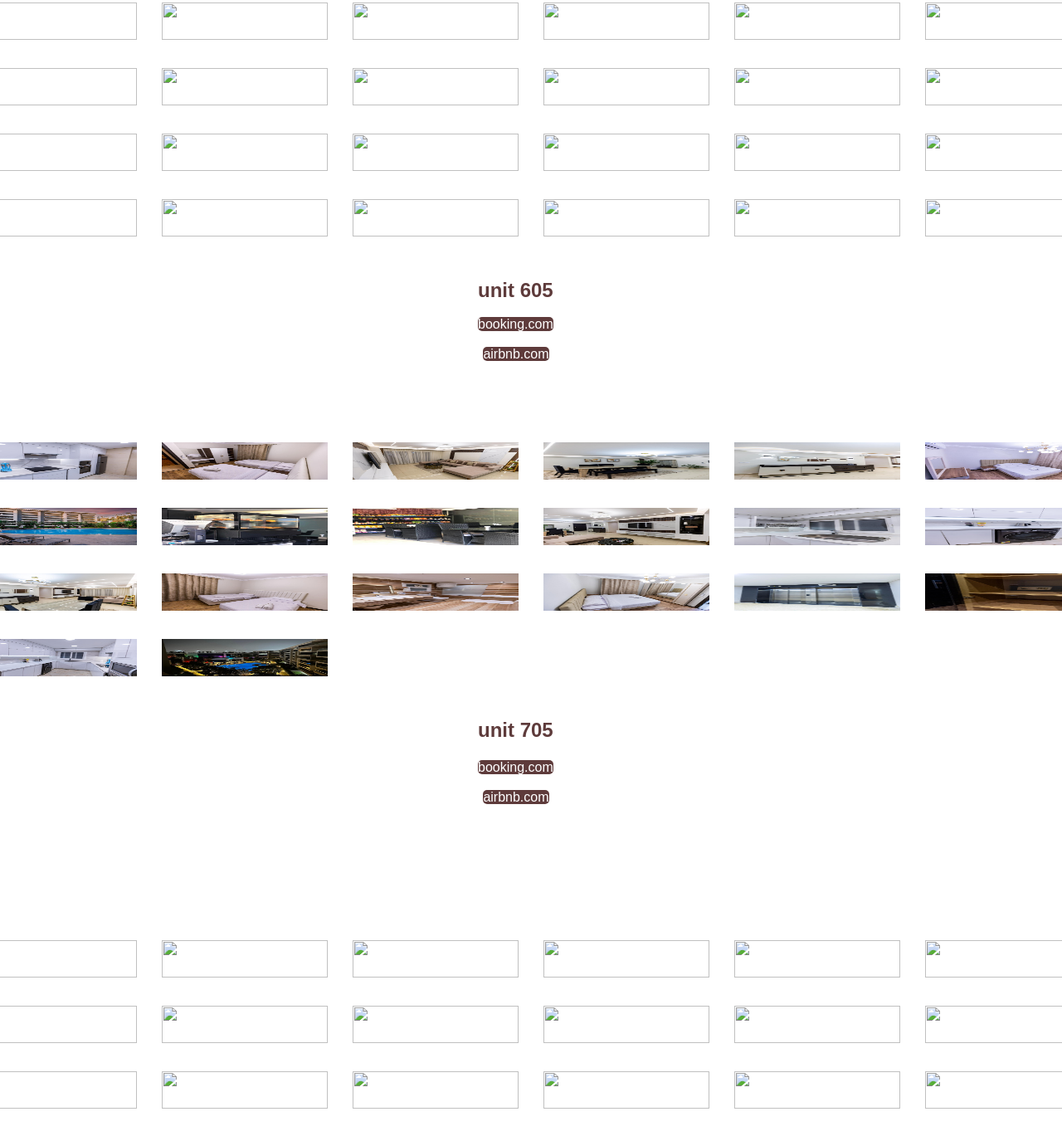
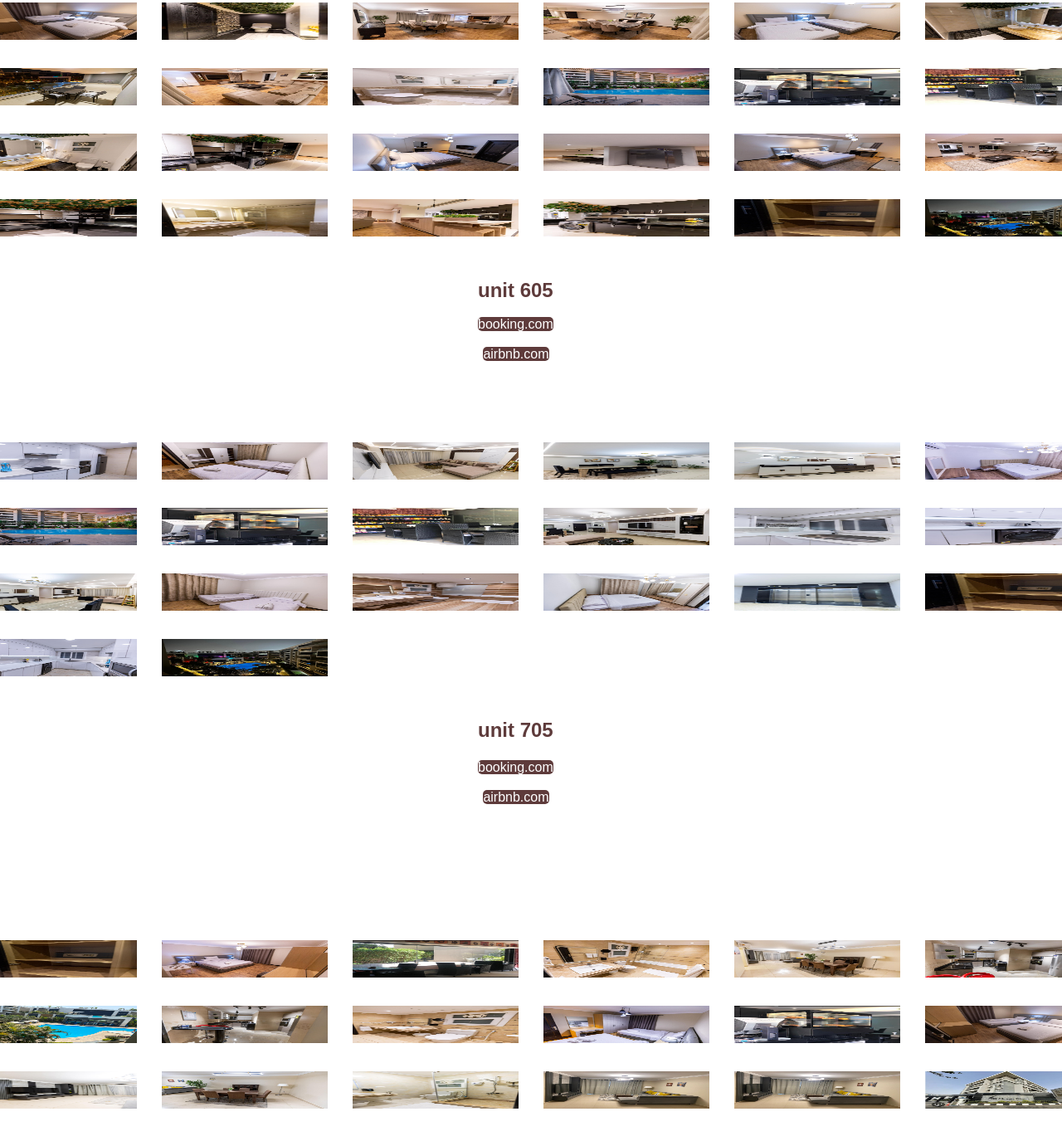
Before and after one commit to Minabasta5/ocean-apartments, a plain HTML site: page index.html in a window 1280 px wide. Shown: the part 1797-3172 px from the top of the page at 83% size. Drawn offline with Linux system fonts and the light colour scheme.

Commit message:
Add files via upload

```diff
--- a/index.html
+++ b/index.html
@@ -212,77 +212,77 @@
     <div class="unit-304">
         <div class="gallary-304">
 
-            <a href="pic/304/03021d65-c0bd-40d3-8309-48ffc83176d2.jpeg" data-lightbox="modal" data-title="">
-                <img src="pic/304/03021d65-c0bd-40d3-8309-48ffc83176d2.jpeg" width="45" height="45">
+            <a href="pic-1/304/03021d65-c0bd-40d3-8309-48ffc83176d2.jpeg" data-lightbox="modal" data-title="">
+                <img src="pic-1/304/03021d65-c0bd-40d3-8309-48ffc83176d2.jpeg" width="45" height="45">
             </a>
-            <a href="pic/304/03e6876f-c22c-4bc5-ad77-83e6c4d4a486.jpeg" data-lightbox="modal" data-title="">
-                <img src="pic/304/03e6876f-c22c-4bc5-ad77-83e6c4d4a486.jpeg" width="45" height="45">
+            <a href="pic-1/304/03e6876f-c22c-4bc5-ad77-83e6c4d4a486.jpeg" data-lightbox="modal" data-title="">
+                <img src="pic-1/304/03e6876f-c22c-4bc5-ad77-83e6c4d4a486.jpeg" width="45" height="45">
             </a>
-            <a href="pic/304/06cf9c75-f204-477a-9331-b614f846a6f2.jpeg" data-lightbox="modal" data-title="">
-                <img src="pic/304/06cf9c75-f204-477a-9331-b614f846a6f2.jpeg" width="45" height="45">
+            <a href="pic-1/304/06cf9c75-f204-477a-9331-b614f846a6f2.jpeg" data-lightbox="modal" data-title="">
+                <img src="pic-1/304/06cf9c75-f204-477a-9331-b614f846a6f2.jpeg" width="45" height="45">
             </a>
-            <a href="pic/304/0860ce19-346f-492e-9518-ae1071caa92f.jpeg" data-lightbox="modal" data-title="">
-                <img src="pic/304/0860ce19-346f-492e-9518-ae1071caa92f.jpeg" width="45" height="45">
+            <a href="pic-1/304/0860ce19-346f-492e-9518-ae1071caa92f.jpeg" data-lightbox="modal" data-title="">
+                <img src="pic-1/304/0860ce19-346f-492e-9518-ae1071caa92f.jpeg" width="45" height="45">
             </a>
-            <a href="pic/304/0c5ab381-3cba-456e-96cb-85e91a6dead2.jpeg" data-lightbox="modal" data-title="">
-                <img src="pic/304/0c5ab381-3cba-456e-96cb-85e91a6dead2.jpeg" width="45" height="45">
+            <a href="pic-1/304/0c5ab381-3cba-456e-96cb-85e91a6dead2.jpeg" data-lightbox="modal" data-title="">
+                <img src="pic-1/304/0c5ab381-3cba-456e-96cb-85e91a6dead2.jpeg" width="45" height="45">
             </a>
-            <a href="pic/304/175984cd-af5d-4d88-bcc9-1185ca065475.jpeg" data-lightbox="modal" data-title="">
-                <img src="pic/304/175984cd-af5d-4d88-bcc9-1185ca065475.jpeg" width="45" height="45">
+            <a href="pic-1/304/175984cd-af5d-4d88-bcc9-1185ca065475.jpeg" data-lightbox="modal" data-title="">
+                <img src="pic-1/304/175984cd-af5d-4d88-bcc9-1185ca065475.jpeg" width="45" height="45">
             </a>
-            <a href="pic/304/20c1371a-554f-4471-a3dc-ae1f72d03918.jpeg" data-lightbox="modal" data-title="">
-                <img src="pic/304/20c1371a-554f-4471-a3dc-ae1f72d03918.jpeg" width="45" height="45">
+            <a href="pic-1/304/20c1371a-554f-4471-a3dc-ae1f72d03918.jpeg" data-lightbox="modal" data-title="">
+                <img src="pic-1/304/20c1371a-554f-4471-a3dc-ae1f72d03918.jpeg" width="45" height="45">
             </a>
-            <a href="pic/304/2ff8383a-55e1-4dd9-8b54-e138fa16530d.jpeg" data-lightbox="modal" data-title="">
-                <img src="pic/304/2ff8383a-55e1-4dd9-8b54-e138fa16530d.jpeg" width="45" height="45">
+            <a href="pic-1/304/2ff8383a-55e1-4dd9-8b54-e138fa16530d.jpeg" data-lightbox="modal" data-title="">
+                <img src="pic-1/304/2ff8383a-55e1-4dd9-8b54-e138fa16530d.jpeg" width="45" height="45">
             </a>
-            <a href="pic/304/3defd1ee-1aa8-47e1-bb17-8f0d3b130173.jpeg" data-lightbox="modal" data-title="">
-                <img src="pic/304/3defd1ee-1aa8-47e1-bb17-8f0d3b130173.jpeg" width="45" height="45">
+            <a href="pic-1/304/3defd1ee-1aa8-47e1-bb17-8f0d3b130173.jpeg" data-lightbox="modal" data-title="">
+                <img src="pic-1/304/3defd1ee-1aa8-47e1-bb17-8f0d3b130173.jpeg" width="45" height="45">
             </a>
-            <a href="pic/304/528ec698-5c64-405f-ac40-176033fe1a7b (1).jpeg" data-lightbox="modal" data-title="">
-                <img src="pic/304/528ec698-5c64-405f-ac40-176033fe1a7b (1).jpeg" width="45" height="45">
+            <a href="pic-1/304/528ec698-5c64-405f-ac40-176033fe1a7b (1).jpeg" data-lightbox="modal" data-title="">
+                <img src="pic-1/304/528ec698-5c64-405f-ac40-176033fe1a7b (1).jpeg" width="45" height="45">
             </a>
-            <a href="pic/304/53f0fdd5-4e1f-4f9a-ad19-70cd7157b29a.jpeg" data-lightbox="modal" data-title="">
-                <img src="pic/304/53f0fdd5-4e1f-4f9a-ad19-70cd7157b29a.jpeg" width="45" height="45">
+            <a href="pic-1/304/53f0fdd5-4e1f-4f9a-ad19-70cd7157b29a.jpeg" data-lightbox="modal" data-title="">
+                <img src="pic-1/304/53f0fdd5-4e1f-4f9a-ad19-70cd7157b29a.jpeg" width="45" height="45">
             </a>
-            <a href="pic/304/57c7d0c9-b654-4494-b4e4-21fd8bc0a56e.jpeg" data-lightbox="modal" data-title="">
-                <img src="pic/304/57c7d0c9-b654-4494-b4e4-21fd8bc0a56e.jpeg" width="45" height="45">
+            <a href="pic-1/304/57c7d0c9-b654-4494-b4e4-21fd8bc0a56e.jpeg" data-lightbox="modal" data-title="">
+                <img src="pic-1/304/57c7d0c9-b654-4494-b4e4-21fd8bc0a56e.jpeg" width="45" height="45">
             </a>
-            <a href="pic/304/7142e3e9-3585-41ec-93f1-d6085754f0d7.jpeg" data-lightbox="modal" data-title="">
-                <img src="pic/304/7142e3e9-3585-41ec-93f1-d6085754f0d7.jpeg" width="45" height="45">
+            <a href="pic-1/304/7142e3e9-3585-41ec-93f1-d6085754f0d7.jpeg" data-lightbox="modal" data-title="">
+                <img src="pic-1/304/7142e3e9-3585-41ec-93f1-d6085754f0d7.jpeg" width="45" height="45">
             </a>
-            <a href="pic/304/7a4a0082-0783-45b6-9c72-9d6086812453.jpeg" data-lightbox="modal" data-title="">
-                <img src="pic/304/7a4a0082-0783-45b6-9c72-9d6086812453.jpeg" width="45" height="45">
+            <a href="pic-1/304/7a4a0082-0783-45b6-9c72-9d6086812453.jpeg" data-lightbox="modal" data-title="">
+                <img src="pic-1/304/7a4a0082-0783-45b6-9c72-9d6086812453.jpeg" width="45" height="45">
             </a>
-            <a href="pic/304/7fcbd0ca-61dc-4a0b-9ef7-4b8ffd265331.jpeg" data-lightbox="modal" data-title="">
-                <img src="pic/304/7fcbd0ca-61dc-4a0b-9ef7-4b8ffd265331.jpeg" width="45" height="45">
+            <a href="pic-1/304/7fcbd0ca-61dc-4a0b-9ef7-4b8ffd265331.jpeg" data-lightbox="modal" data-title="">
+                <img src="pic-1/304/7fcbd0ca-61dc-4a0b-9ef7-4b8ffd265331.jpeg" width="45" height="45">
             </a>
-            <a href="pic/304/84fe63f5-56cd-4e8f-ad43-cceef76c0fa1.jpeg" data-lightbox="modal" data-title="">
-                <img src="pic/304/84fe63f5-56cd-4e8f-ad43-cceef76c0fa1.jpeg" width="45" height="45">
+            <a href="pic-1/304/84fe63f5-56cd-4e8f-ad43-cceef76c0fa1.jpeg" data-lightbox="modal" data-title="">
+                <img src="pic-1/304/84fe63f5-56cd-4e8f-ad43-cceef76c0fa1.jpeg" width="45" height="45">
             </a>
-            <a href="pic/304/a37fd5c2-90a0-4c80-8152-addb85f8e74b.jpeg" data-lightbox="modal" data-title="">
-                <img src="pic/304/a37fd5c2-90a0-4c80-8152-addb85f8e74b.jpeg" width="45" height="45">
+            <a href="pic-1/304/a37fd5c2-90a0-4c80-8152-addb85f8e74b.jpeg" data-lightbox="modal" data-title="">
+                <img src="pic-1/304/a37fd5c2-90a0-4c80-8152-addb85f8e74b.jpeg" width="45" height="45">
             </a>
-            <a href="pic/304/bbfb9efe-1097-4484-b1a6-5341c126aea1.jpeg" data-lightbox="modal" data-title="">
-                <img src="pic/304/bbfb9efe-1097-4484-b1a6-5341c126aea1.jpeg" width="45" height="45">
+            <a href="pic-1/304/bbfb9efe-1097-4484-b1a6-5341c126aea1.jpeg" data-lightbox="modal" data-title="">
+                <img src="pic-1/304/bbfb9efe-1097-4484-b1a6-5341c126aea1.jpeg" width="45" height="45">
             </a>
-            <a href="pic/304/bd923abf-0dec-4c37-8550-1f8a6f060fb4.jpeg" data-lightbox="modal" data-title="">
-                <img src="pic/304/bd923abf-0dec-4c37-8550-1f8a6f060fb4.jpeg" width="45" height="45">
+            <a href="pic-1/304/bd923abf-0dec-4c37-8550-1f8a6f060fb4.jpeg" data-lightbox="modal" data-title="">
+                <img src="pic-1/304/bd923abf-0dec-4c37-8550-1f8a6f060fb4.jpeg" width="45" height="45">
             </a>
-            <a href="pic/304/dfa45e80-9a1d-4ec4-8e2b-b05d91078329.jpeg" data-lightbox="modal" data-title="">
-                <img src="pic/304/dfa45e80-9a1d-4ec4-8e2b-b05d91078329.jpeg" width="45" height="45">
+            <a href="pic-1/304/dfa45e80-9a1d-4ec4-8e2b-b05d91078329.jpeg" data-lightbox="modal" data-title="">
+                <img src="pic-1/304/dfa45e80-9a1d-4ec4-8e2b-b05d91078329.jpeg" width="45" height="45">
             </a>
-            <a href="pic/304/e4beb1a5-d47b-4375-989c-ffe0ac90165b.jpeg" data-lightbox="modal" data-title="">
-                <img src="pic/304/e4beb1a5-d47b-4375-989c-ffe0ac90165b.jpeg" width="45" height="45">
+            <a href="pic-1/304/e4beb1a5-d47b-4375-989c-ffe0ac90165b.jpeg" data-lightbox="modal" data-title="">
+                <img src="pic-1/304/e4beb1a5-d47b-4375-989c-ffe0ac90165b.jpeg" width="45" height="45">
             </a>
-            <a href="pic/304/e5cf057c-dcc8-4558-872d-b9a61ed3ec69.jpeg" data-lightbox="modal" data-title="">
-                <img src="pic/304/e5cf057c-dcc8-4558-872d-b9a61ed3ec69.jpeg" width="45" height="45">
+            <a href="pic-1/304/e5cf057c-dcc8-4558-872d-b9a61ed3ec69.jpeg" data-lightbox="modal" data-title="">
+                <img src="pic-1/304/e5cf057c-dcc8-4558-872d-b9a61ed3ec69.jpeg" width="45" height="45">
             </a>
-            <a href="pic/304/ebf7cb8e-f339-464a-97f3-e2068218483c.jpeg" data-lightbox="modal" data-title="">
-                <img src="pic/304/ebf7cb8e-f339-464a-97f3-e2068218483c.jpeg" width="45" height="45">
+            <a href="pic-1/304/ebf7cb8e-f339-464a-97f3-e2068218483c.jpeg" data-lightbox="modal" data-title="">
+                <img src="pic-1/304/ebf7cb8e-f339-464a-97f3-e2068218483c.jpeg" width="45" height="45">
             </a>
-            <a href="pic/304/f0172069-6aac-4fcb-a5b7-ce26aeeb824e.jpeg" data-lightbox="modal" data-title="">
-                <img src="pic/304/f0172069-6aac-4fcb-a5b7-ce26aeeb824e.jpeg" width="45" height="45">
+            <a href="pic-1/304/f0172069-6aac-4fcb-a5b7-ce26aeeb824e.jpeg" data-lightbox="modal" data-title="">
+                <img src="pic-1/304/f0172069-6aac-4fcb-a5b7-ce26aeeb824e.jpeg" width="45" height="45">
             </a>
         </div>
     </div>
@@ -373,59 +373,59 @@
     <a  class="airbnb" href="https://www.airbnb.com/rooms/961621195273434681?source_impression_id=p3_1720565626_P3MawMEiMFFKFukY" target="_blank">airbnb.com</a>
     <div class="unit-705">
         <div class="gallary-705">
-            <a href="pic/705/006d44e2-cb32-49aa-97c7-27103115e4aa.jpeg" data-lightbox="modal" data-title="">
-                <img src="pic/705/006d44e2-cb32-49aa-97c7-27103115e4aa.jpeg" width="45" height="45">
+            <a href="pic-1/705/006d44e2-cb32-49aa-97c7-27103115e4aa.jpeg" data-lightbox="modal" data-title="">
+                <img src="pic-1/705/006d44e2-cb32-49aa-97c7-27103115e4aa.jpeg" width="45" height="45">
             </a>
-            <a href="pic/705/0ce0d5eb-b036-4807-bb4a-b64fdaa281df.jpeg" data-lightbox="modal" data-title="">
-                <img src="pic/705/0ce0d5eb-b036-4807-bb4a-b64fdaa281df.jpeg" width="45" height="45">
+            <a href="pic-1/705/0ce0d5eb-b036-4807-bb4a-b64fdaa281df.jpeg" data-lightbox="modal" data-title="">
+                <img src="pic-1/705/0ce0d5eb-b036-4807-bb4a-b64fdaa281df.jpeg" width="45" height="45">
             </a>
-            <a href="pic/705/1ad8d66d-761b-477f-a9e7-7f943bf29047.jpeg" data-lightbox="modal" data-title="">
-                <img src="pic/705/1ad8d66d-761b-477f-a9e7-7f943bf29047.jpeg" width="45" height="45">
+            <a href="pic-1/705/1ad8d66d-761b-477f-a9e7-7f943bf29047.jpeg" data-lightbox="modal" data-title="">
+                <img src="pic-1/705/1ad8d66d-761b-477f-a9e7-7f943bf29047.jpeg" width="45" height="45">
             </a>
-            <a href="pic/705/23f5497f-8b6a-4733-9533-8b285cd07b3a.jpeg" data-lightbox="modal" data-title="">
-                <img src="pic/705/23f5497f-8b6a-4733-9533-8b285cd07b3a.jpeg" width="45" height="45">
+            <a href="pic-1/705/23f5497f-8b6a-4733-9533-8b285cd07b3a.jpeg" data-lightbox="modal" data-title="">
+                <img src="pic-1/705/23f5497f-8b6a-4733-9533-8b285cd07b3a.jpeg" width="45" height="45">
             </a>
-            <a href="pic/705/3ba02876-8292-4e2e-aaa8-27de3cc1e35b.jpeg" data-lightbox="modal" data-title="">
-                <img src="pic/705/3ba02876-8292-4e2e-aaa8-27de3cc1e35b.jpeg" width="45" height="45">
+            <a href="pic-1/705/3ba02876-8292-4e2e-aaa8-27de3cc1e35b.jpeg" data-lightbox="modal" data-title="">
+                <img src="pic-1/705/3ba02876-8292-4e2e-aaa8-27de3cc1e35b.jpeg" width="45" height="45">
             </a>
-            <a href="pic/705/4ae46971-6e73-45eb-a196-9bbeeeeaee76.jpeg" data-lightbox="modal" data-title="">
-                <img src="pic/705/4ae46971-6e73-45eb-a196-9bbeeeeaee76.jpeg" width="45" height="45">
+            <a href="pic-1/705/4ae46971-6e73-45eb-a196-9bbeeeeaee76.jpeg" data-lightbox="modal" data-title="">
+                <img src="pic-1/705/4ae46971-6e73-45eb-a196-9bbeeeeaee76.jpeg" width="45" height="45">
             </a>
-            <a href="pic/705/54207247-e13f-484c-9806-d8934958d4b7.jpeg" data-lightbox="modal" data-title="">
-                <img src="pic/705/54207247-e13f-484c-9806-d8934958d4b7.jpeg" width="45" height="45">
+            <a href="pic-1/705/54207247-e13f-484c-9806-d8934958d4b7.jpeg" data-lightbox="modal" data-title="">
+                <img src="pic-1/705/54207247-e13f-484c-9806-d8934958d4b7.jpeg" width="45" height="45">
             </a>
-            <a href="pic/705/779ea7dd-5125-449c-9393-9ee50a1e621e.jpeg" data-lightbox="modal" data-title="">
-                <img src="pic/705/779ea7dd-5125-449c-9393-9ee50a1e621e.jpeg" width="45" height="45">
+            <a href="pic-1/705/779ea7dd-5125-449c-9393-9ee50a1e621e.jpeg" data-lightbox="modal" data-title="">
+                <img src="pic-1/705/779ea7dd-5125-449c-9393-9ee50a1e621e.jpeg" width="45" height="45">
             </a>
-            <a href="pic/705/7b575f19-bf77-401d-9cbc-5cb8d45f41d5.jpeg" data-lightbox="modal" data-title="">
-                <img src="pic/705/7b575f19-bf77-401d-9cbc-5cb8d45f41d5.jpeg" width="45" height="45">
+            <a href="pic-1/705/7b575f19-bf77-401d-9cbc-5cb8d45f41d5.jpeg" data-lightbox="modal" data-title="">
+                <img src="pic-1/705/7b575f19-bf77-401d-9cbc-5cb8d45f41d5.jpeg" width="45" height="45">
             </a>
-            <a href="pic/705/85ea582b-67f8-4ebf-9925-3135452fc884.jpeg" data-lightbox="modal" data-title="">
-                <img src="pic/705/85ea582b-67f8-4ebf-9925-3135452fc884.jpeg" width="45" height="45">
+            <a href="pic-1/705/85ea582b-67f8-4ebf-9925-3135452fc884.jpeg" data-lightbox="modal" data-title="">
+                <img src="pic-1/705/85ea582b-67f8-4ebf-9925-3135452fc884.jpeg" width="45" height="45">
             </a>
-            <a href="pic/705/877d4bea-d6ee-4131-9c93-eedd5a9b3dd4.jpeg" data-lightbox="modal" data-title="">
-                <img src="pic/705/877d4bea-d6ee-4131-9c93-eedd5a9b3dd4.jpeg" width="45" height="45">
+            <a href="pic-1/705/877d4bea-d6ee-4131-9c93-eedd5a9b3dd4.jpeg" data-lightbox="modal" data-title="">
+                <img src="pic-1/705/877d4bea-d6ee-4131-9c93-eedd5a9b3dd4.jpeg" width="45" height="45">
             </a>
-            <a href="pic/705/96c1ef24-1002-4fb0-83f0-0f4d29feea40.jpeg" data-lightbox="modal" data-title="">
-                <img src="pic/705/96c1ef24-1002-4fb0-83f0-0f4d29feea40.jpeg" width="45" height="45">
+            <a href="pic-1/705/96c1ef24-1002-4fb0-83f0-0f4d29feea40.jpeg" data-lightbox="modal" data-title="">
+                <img src="pic-1/705/96c1ef24-1002-4fb0-83f0-0f4d29feea40.jpeg" width="45" height="45">
             </a>
-            <a href="pic/705/ec753b73-af8d-4675-a190-fe06271d8996.jpeg" data-lightbox="modal" data-title="">
-                <img src="pic/705/ec753b73-af8d-4675-a190-fe06271d8996.jpeg" width="45" height="45">
+            <a href="pic-1/705/ec753b73-af8d-4675-a190-fe06271d8996.jpeg" data-lightbox="modal" data-title="">
+                <img src="pic-1/705/ec753b73-af8d-4675-a190-fe06271d8996.jpeg" width="45" height="45">
             </a>
-            <a href="pic/705/ad948236-e781-4a30-b72b-5d1177b18960.jpeg" data-lightbox="modal" data-title="">
-                <img src="pic/705/ad948236-e781-4a30-b72b-5d1177b18960.jpeg" width="45" height="45">
+            <a href="pic-1/705/ad948236-e781-4a30-b72b-5d1177b18960.jpeg" data-lightbox="modal" data-title="">
+                <img src="pic-1/705/ad948236-e781-4a30-b72b-5d1177b18960.jpeg" width="45" height="45">
             </a>
-            <a href="pic/705/a80dc353-cc49-4152-8ac9-9b935da06b45.jpeg" data-lightbox="modal" data-title="">
-                <img src="pic/705/a80dc353-cc49-4152-8ac9-9b935da06b45.jpeg" width="45" height="45">
+            <a href="pic-1/705/a80dc353-cc49-4152-8ac9-9b935da06b45.jpeg" data-lightbox="modal" data-title="">
+                <img src="pic-1/705/a80dc353-cc49-4152-8ac9-9b935da06b45.jpeg" width="45" height="45">
             </a>
-            <a href="pic/705/9f19615a-c908-40fd-8835-2e5c9b364607.jpeg" data-lightbox="modal" data-title="">
-                <img src="pic/705/9f19615a-c908-40fd-8835-2e5c9b364607.jpeg" width="45" height="45">
+            <a href="pic-1/705/9f19615a-c908-40fd-8835-2e5c9b364607.jpeg" data-lightbox="modal" data-title="">
+                <img src="pic-1/705/9f19615a-c908-40fd-8835-2e5c9b364607.jpeg" width="45" height="45">
             </a>
-            <a href="pic/705/9f19615a-c908-40fd-8835-2e5c9b364607 (1).jpeg" data-lightbox="modal" data-title="">
-                <img src="pic/705/9f19615a-c908-40fd-8835-2e5c9b364607 (1).jpeg" width="45" height="45">
+            <a href="pic-1/705/9f19615a-c908-40fd-8835-2e5c9b364607 (1).jpeg" data-lightbox="modal" data-title="">
+                <img src="pic-1/705/9f19615a-c908-40fd-8835-2e5c9b364607 (1).jpeg" width="45" height="45">
             </a>
-            <a href="pic/705/986951ea-a798-409c-a3b7-a6aea4a97e5a.jpeg" data-lightbox="modal" data-title="">
-                <img src="pic/705/986951ea-a798-409c-a3b7-a6aea4a97e5a.jpeg" width="45" height="45">
+            <a href="pic-1/705/986951ea-a798-409c-a3b7-a6aea4a97e5a.jpeg" data-lightbox="modal" data-title="">
+                <img src="pic-1/705/986951ea-a798-409c-a3b7-a6aea4a97e5a.jpeg" width="45" height="45">
             </a>
 
         </div>
```
